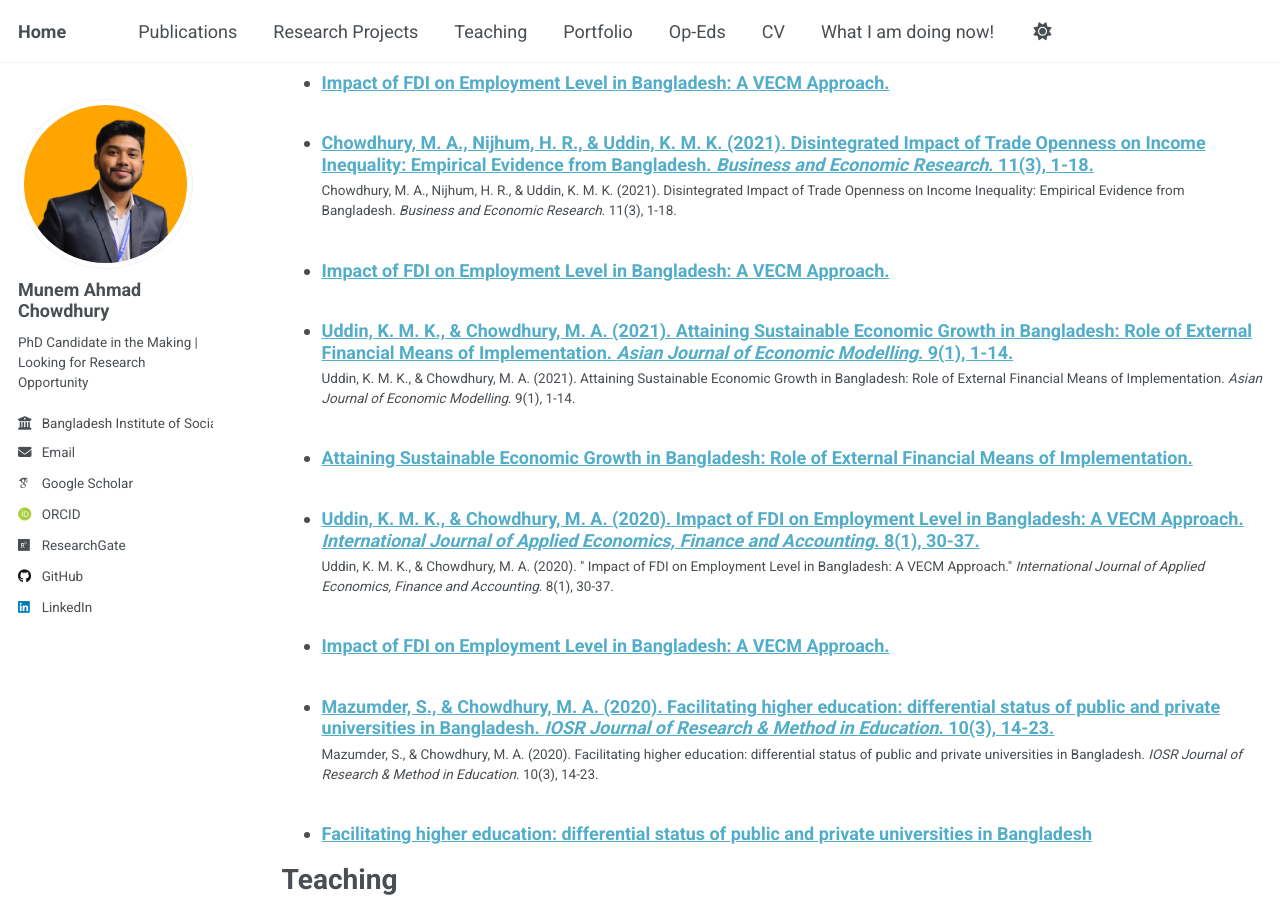
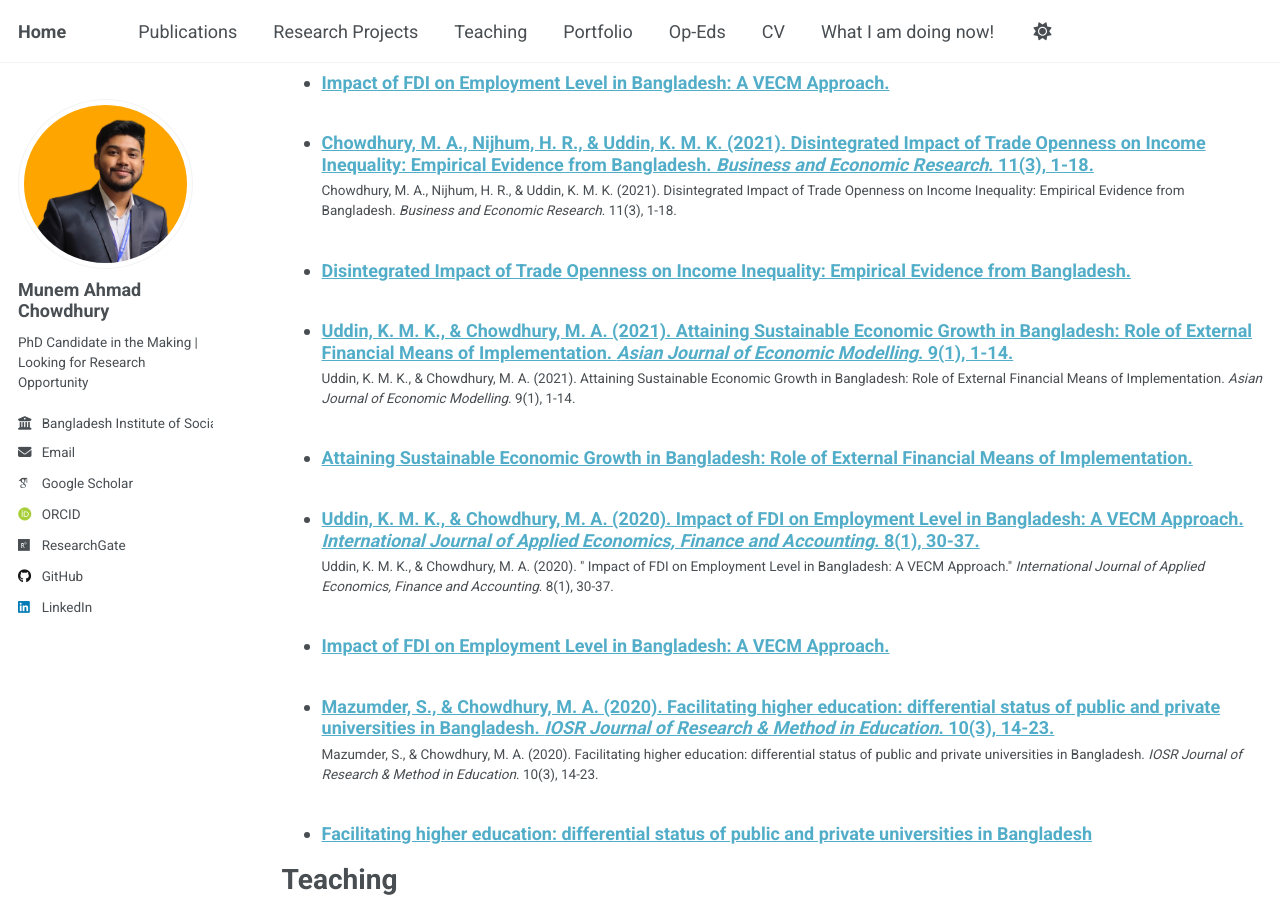
Before and after one commit to munemahmad/munemahmad.github.io, a Jekyll site: the page built from _pages/cv.md, in a window 1280 px wide and 900 px high, scrolled down 2130 px. Built offline with Jekyll 4.4.1, drawn with Linux system fonts in a browser that asks for light colours; some web fonts are replaced; a script that is not in the unit is left out; part of the change alters nothing that is shown.

Commit message:
Update paper4-abstract.md

```diff
--- a/_publications/paper4-abstract.md
+++ b/_publications/paper4-abstract.md
@@ -1,11 +1,11 @@
 ---
 layout: single
-title: "Impact of FDI on Employment Level in Bangladesh: A VECM Approach."
-permalink: /publications/paper2-abstract/
+title: "Disintegrated Impact of Trade Openness on Income Inequality: Empirical Evidence from Bangladesh."
+permalink: /publications/paper4-abstract/
 author_profile: true
 ---
 
 
 ## Abstract
 
-This study is designed to investigate the role of Foreign Direct Investment (FDI) in overall job creation in Bangladesh where annual time series data is used spanning from 1991 to 2018. The role of gross domestic products (GDP) and trade openness on employment level are also addressed. Johansen-Juselius cointegration and Vector error correction model are performed to check long run relationship and short run dynamics among the variables. The findings show that there exists co-integrating relations among the variables. Both FDI and GDP have significant positive effect on employment but trade openness possess the negative impact on employment in the long run. But FDI is negatively related with employment in the short run. This paper suggests to concentrate on making efficient policies to attract investors in green field investment which means investing for the establishment of new firms to create job opportunities in a large scale and to give the opportunity and logistic support to the native producers to produce more import substituted goods for reducing import dependence tendency.
+There have been many studies on the relationship between trade and income inequality, but very few of them have distinguished the idea of trade by export and import. For this reason this study is conducted to see how the income inequality of Bangladesh get impacted with the presence of import and export separately. ARDL bound test is used to inspect whether they possess long run relation with income inequality for the period of 1975 to 2016. Thereupon export has been found to be widening the income gap in the long run. Though import improves the situation by abating the gap, it is not significant enough. Besides that other imperative macroeconomic variables are used to condense the omitted variable bias and their outcomes akin to the theory for developing country aspect. Furthermore, models like FMOLS, DOLS and CCR are used for ensuring the robustness of the result and other diagnostic tests support the validity of the result. Moreover policies related to labor welfare need to be set in a manner so that minimum wage allows a worker to lead a healthy life which will help keeping him or her productive. In addition, correspondent authority should frame the policies to diversify the export sector to give the opportunity to small entrepreneurs a chance to enter by providing the convenient environment.
```
